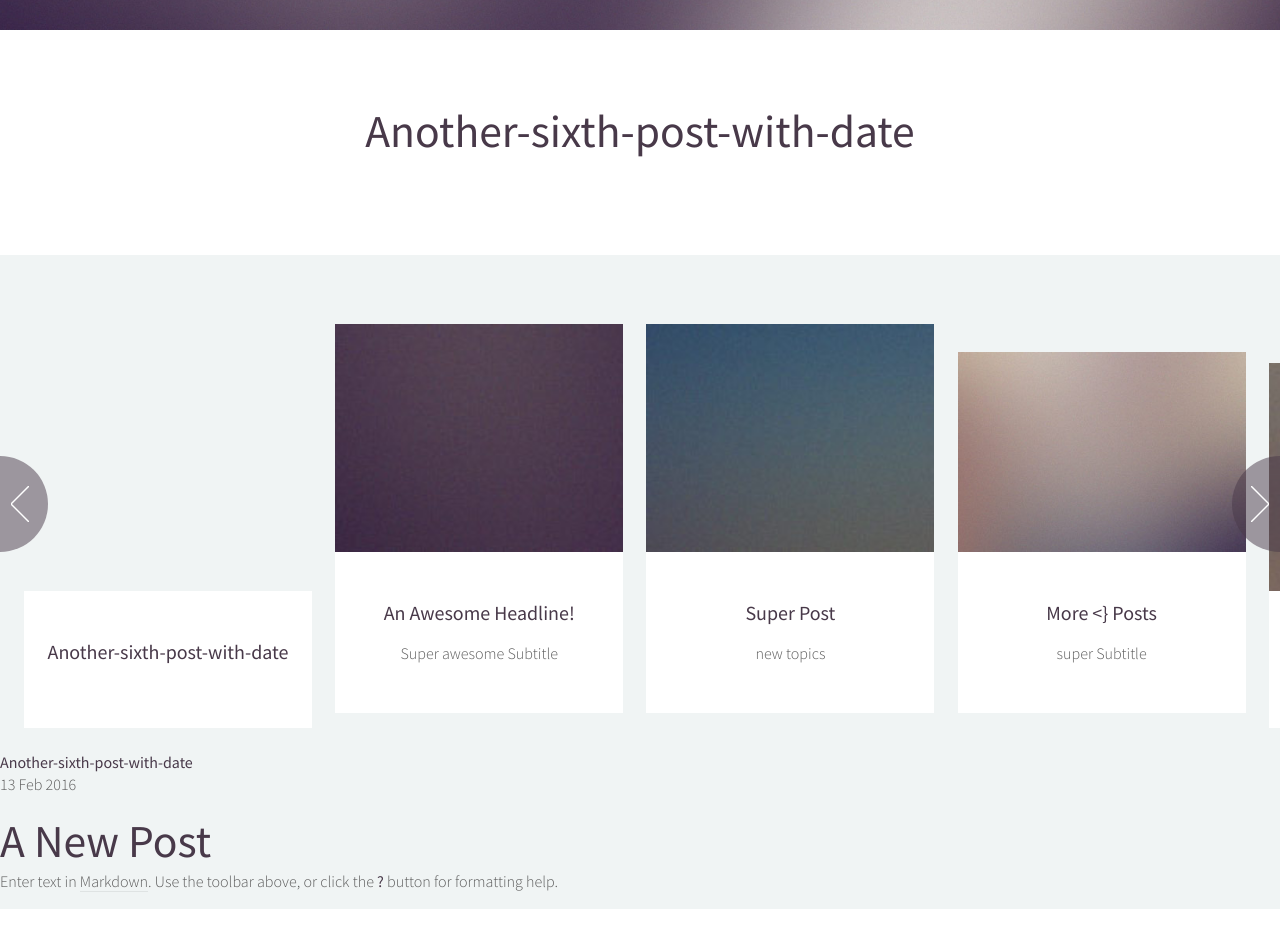
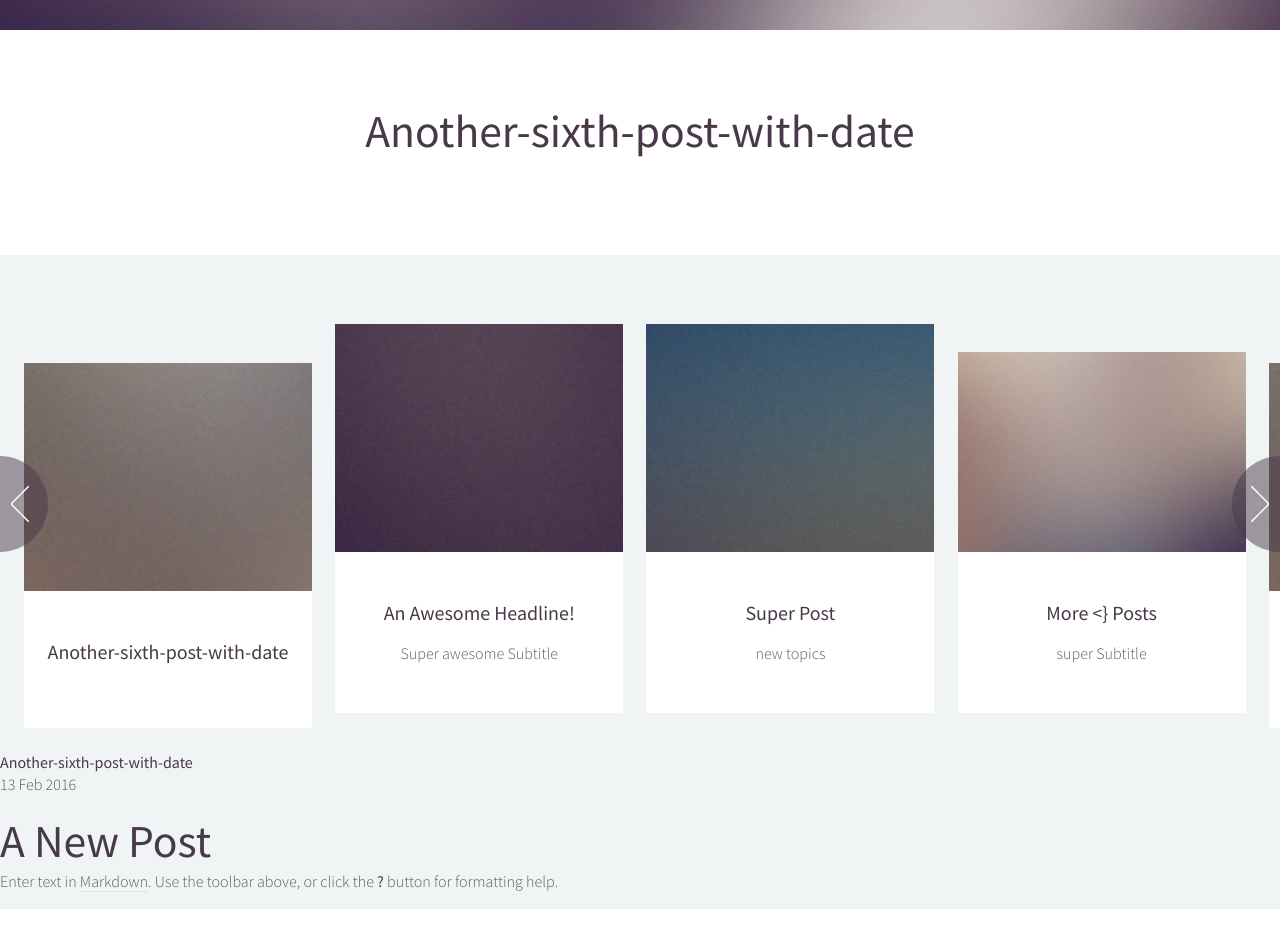
Before and after one commit to LieselWaeppen/LieselWaeppen.github.io, a Jekyll site: the page built from _posts/2016-02-13-another-sixth-post-with-date.md, in a window 1280 px wide. Shown: the part 870-1822 px from the top of the page. Built offline with Jekyll 4.4.1, drawn with Linux system fonts in a browser that asks for light colours; nearby versions of some CDN libraries.

Commit message:
Updated 2016-02-13-another-sixth-post-with-date.md

```diff
--- a/_posts/2016-02-13-another-sixth-post-with-date.md
+++ b/_posts/2016-02-13-another-sixth-post-with-date.md
@@ -3,12 +3,13 @@ layout: post
 subtitle: ""
 date: "2016-02-13 10:05 +0100"
 author: Liesel Wäppen
-img: ""
+img: /img/pic10.jpg
 published: true
 tags: ""
 title: "Another-sixth-post-with-date"
 ---
 
+
 ## A New Post
 
 Enter text in [Markdown](http://daringfireball.net/projects/markdown/). Use the toolbar above, or click the **?** button for formatting help.
```
